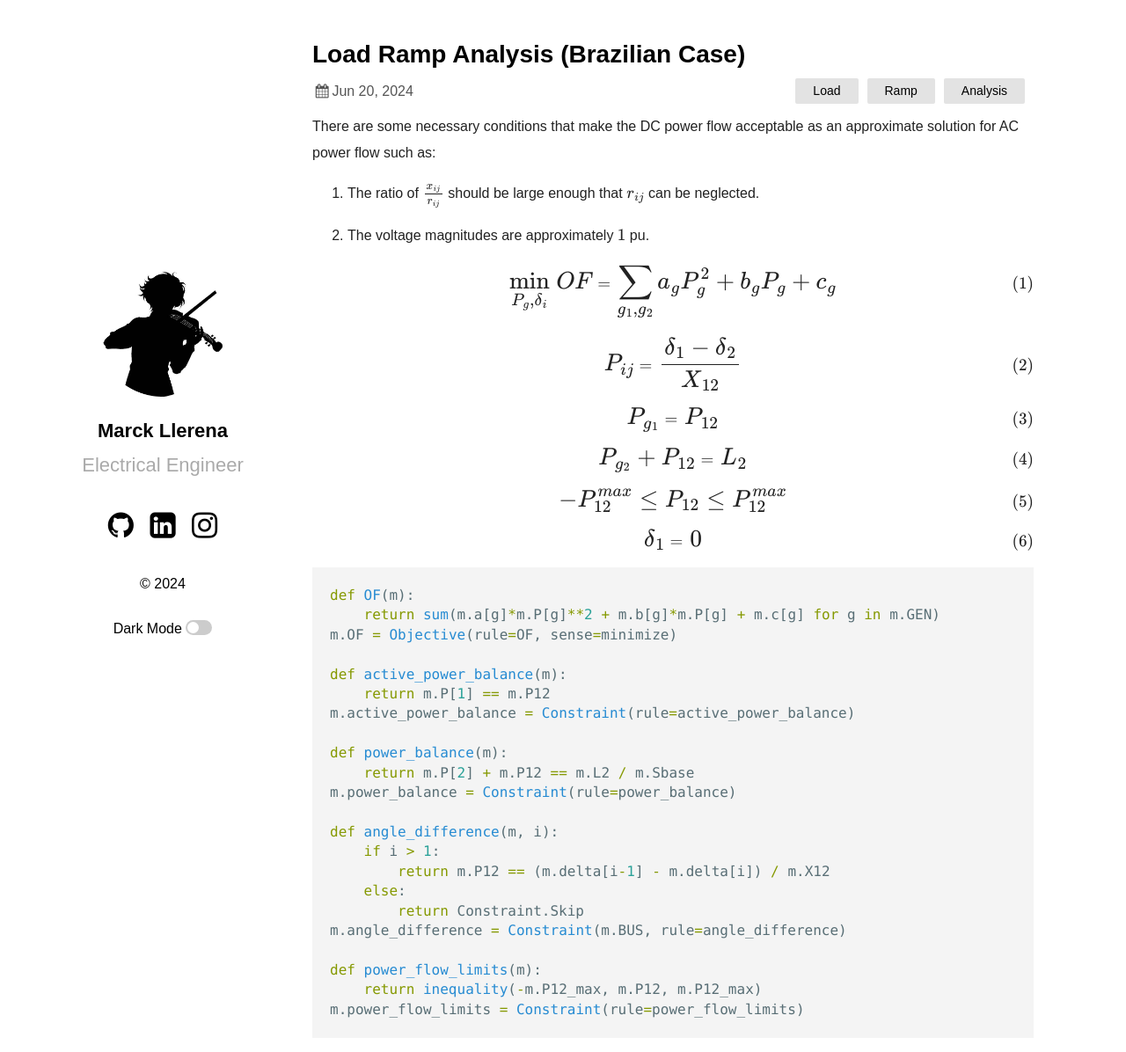
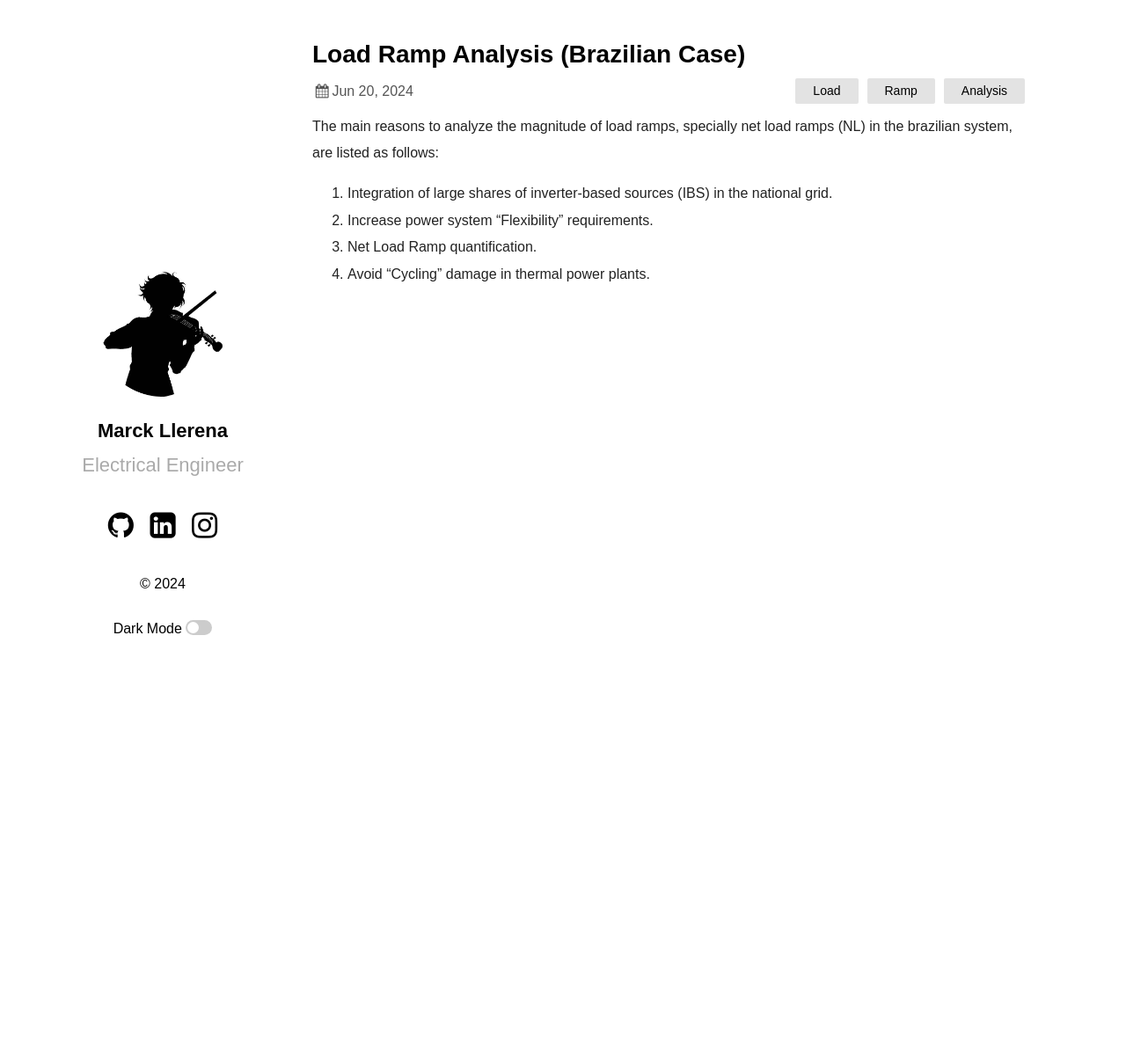
Before and after one commit to marckcode/marckcode.github.io, a Jekyll site: the page built from _posts/2024-06-20-net-load-ramps-brazil.markdown, in a window 1280 px wide and 1225 px high. Shown: the top 1196 px of the window at 88% size. Built offline with Jekyll 4.4.1, drawn with Linux system fonts in a browser that asks for light colours; some web fonts are replaced; formulas are drawn with MathJax 3.

Commit message:
add motivation to post

````diff
--- a/_posts/2024-06-20-net-load-ramps-brazil.markdown
+++ b/_posts/2024-06-20-net-load-ramps-brazil.markdown
@@ -5,60 +5,11 @@ date:   2024-06-20 13:30:00 +0530
 categories: Load Ramp Analysis
 ---
 
-There are some necessary conditions that make the DC power flow acceptable as an approximate solution for AC power flow such as:
+The main reasons to analyze the magnitude of load ramps, specially net load ramps (NL) in the brazilian system, are listed as follows:
 
-1. The ratio of $\frac{x_{ij}}{r_{ij}}$ should be large enough that $r_{ij}$ can be neglected.
-
-2. The voltage magnitudes are approximately $1$ pu.
-
-
-\begin{align}
-	\Large \underset{P_g,\delta_i}{\text{min}} \hspace{0.2cm} OF &= \Large \sum_{g_1,g_2} a_g P_{g}^2 + b_g P_{g} + c_g \label{eq:test1}
-\end{align}
-
-\begin{align}
-	\Large P_{ij} &= \Large \frac{\delta_1 - \delta_2}{X_{12}} \label{eq:test2}
-\end{align}
-
-\begin{align}
-	\Large P_{g_1} &= \Large P_{12} \label{eq:test3}
-\end{align}
-
-\begin{align}
-	\Large P_{g_2} + P_{12} &= \Large L_2 \label{eq:test4}
-\end{align}
-
-\begin{align}
-	\Large -P_{12}^{max} \le P_{12} \le P_{12}^{max} \label{eq:test5}
-\end{align}
-
-\begin{align}
-	\Large \delta_1 &= \Large 0 \label{eq:test6}
-\end{align}
-
-
-
-```python
-def OF(m):
-    return sum(m.a[g]*m.P[g]**2 + m.b[g]*m.P[g] + m.c[g] for g in m.GEN)
-m.OF = Objective(rule=OF, sense=minimize)
-
-def active_power_balance(m):
-    return m.P[1] == m.P12
-m.active_power_balance = Constraint(rule=active_power_balance)
-
-def power_balance(m):
-    return m.P[2] + m.P12 == m.L2 / m.Sbase
-m.power_balance = Constraint(rule=power_balance)
-
-def angle_difference(m, i):
-    if i > 1:
-        return m.P12 == (m.delta[i-1] - m.delta[i]) / m.X12
-    else:
-        return Constraint.Skip
-m.angle_difference = Constraint(m.BUS, rule=angle_difference)
-
-def power_flow_limits(m):
-    return inequality(-m.P12_max, m.P12, m.P12_max)
-m.power_flow_limits = Constraint(rule=power_flow_limits)
-```
+<ol>
+    <li>Integration of large shares of inverter-based sources (IBS) in the national grid.</li>
+    <li>Increase power system “Flexibility” requirements.</li>
+    <li>Net Load Ramp quantification.</li>
+    <li>Avoid “Cycling” damage in thermal power plants.</li>
+</ol>
````
